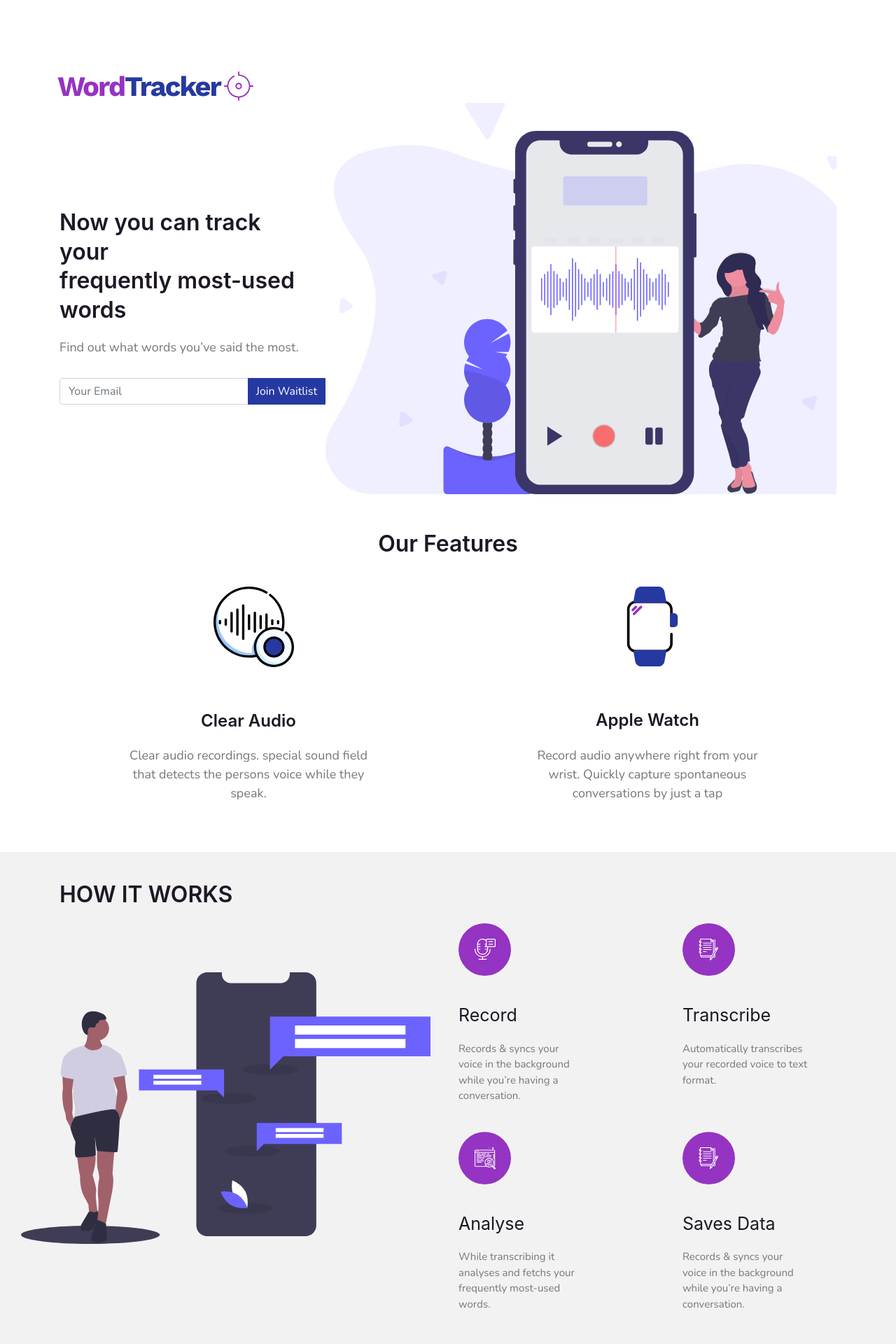
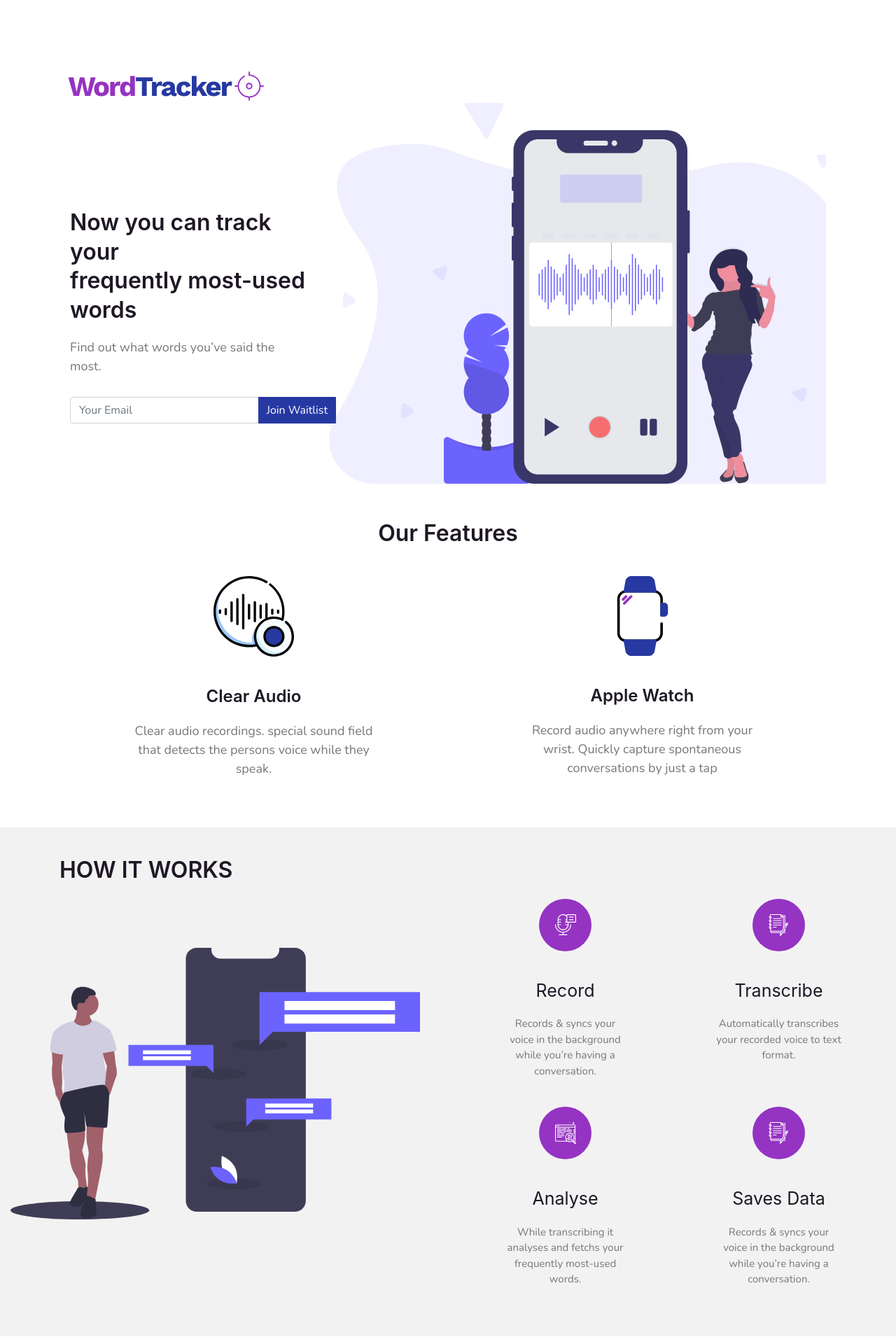
Before and after one commit to theyinda/word-tracker, a PHP site: page / in a window 1280 px wide. Shown: the top 1920 px of the page at 70% size. Run offline with PHP 8.4, Linux system fonts and the light colour scheme; some libraries are stand-ins or nearby versions.

Commit message:
Update style.css

```diff
--- a/css/style.css
+++ b/css/style.css
@@ -28,7 +28,7 @@ margin-top: 100px;
 padding-left: 12px;
 }
 .track-form{
-width: 380px;
+width: 100%;
 padding-bottom: 30px;
 margin-top: 30px;
 }
@@ -59,8 +59,9 @@ margin-top: 50px;
 margin-bottom: 40px;
 }
 .clear-audio-img{
-margin-left: 220px;
-margin-bottom: 20px;
+  margin: auto;
+  text-align: center;
+  display: block;
 }
 .clear-audio-text{
 color:#1E1724;
@@ -70,8 +71,9 @@ font-weight: 600;
 margin-bottom: 40px;
 }
 .apple-watch-img{
-margin-left: 220px;
-margin-bottom: 20px;
+    margin: auto;
+    text-align: center;
+    display: block;
 }
 .apple-watch-text{
 color:#1E1724;
@@ -92,10 +94,11 @@ font-weight: 600;
 }
 .work-ana{
   margin-right: 0px;
+  text-align: center;
 }
 .work-logo-img{
 margin-top: 70px;
-margin-left: 30px;
+/* margin-left: 30px; */
 }
 .record-text{
 color:#1E1724;
@@ -136,8 +139,9 @@ font-size: 15px;
   margin-top: 40px;
 }
 .gallery{
- display: flex;
- justify-content: center;
+margin: 10px 0;
+display: flex;
+justify-content: center;
 }
 .gallery img:hover{
    transform: scale(1.1);
@@ -169,11 +173,16 @@ color:rgba(255, 255, 255, 0.7);
 margin-top: -40px;
 padding-bottom: 20px;
 }
+
 .form{
-width: 380px;
+width: 100%;
+max-width: 380px;
 margin: 0 auto;
 padding-bottom: 30px;
 }
+
+@media
+
 btn-hover{
 width: 400px;
 margin:0 auto;
@@ -220,3 +229,14 @@ display: inline;
      font-size: 15px;
   }
 }
+
+@media screen and (min-width: 900px){
+  .form, .track-form{
+    width: 380px;
+  }
+}
+
+.row{
+  margin-left:  0 !important;
+  margin-right:  0 !important;
+}
```
